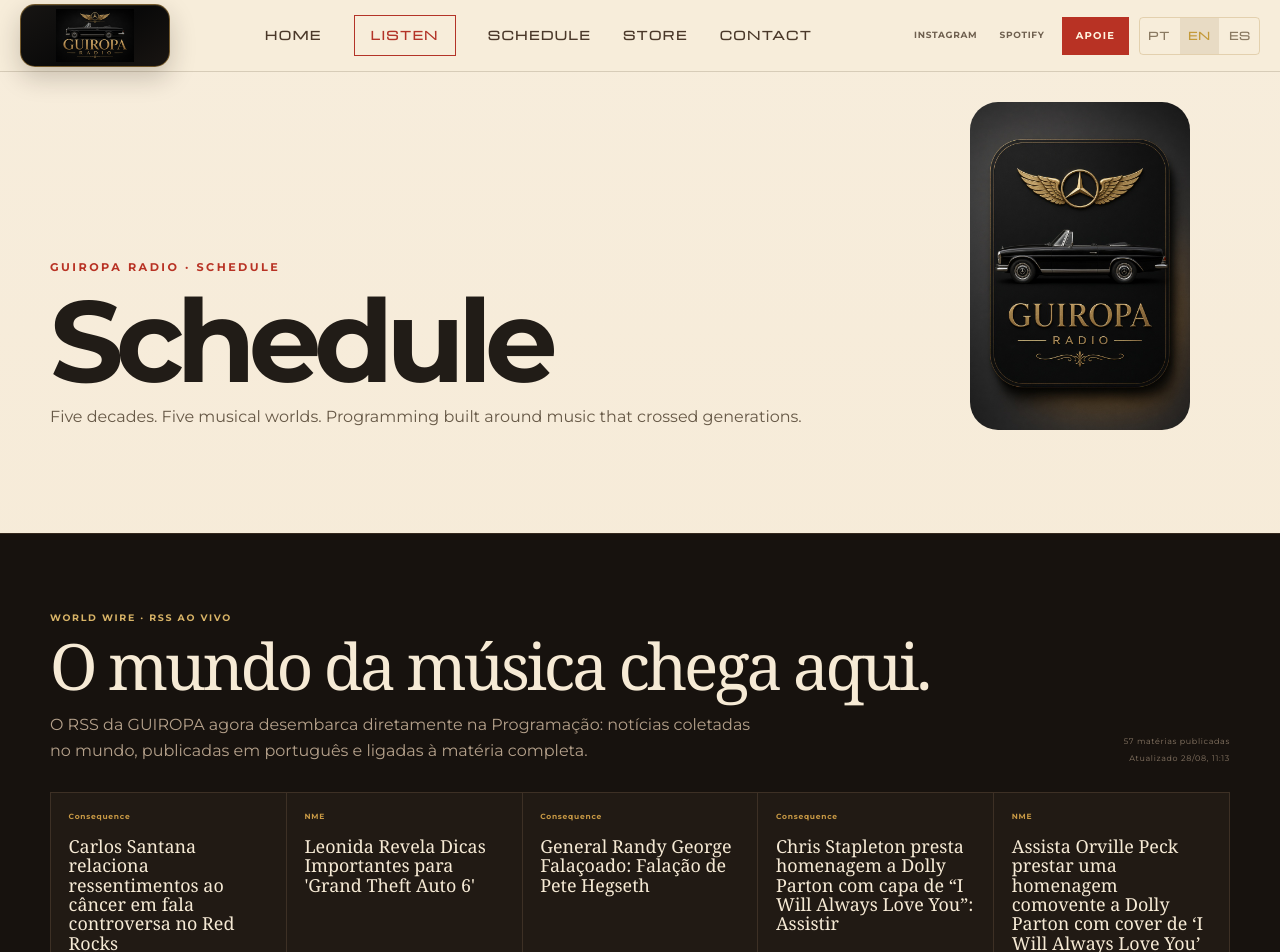
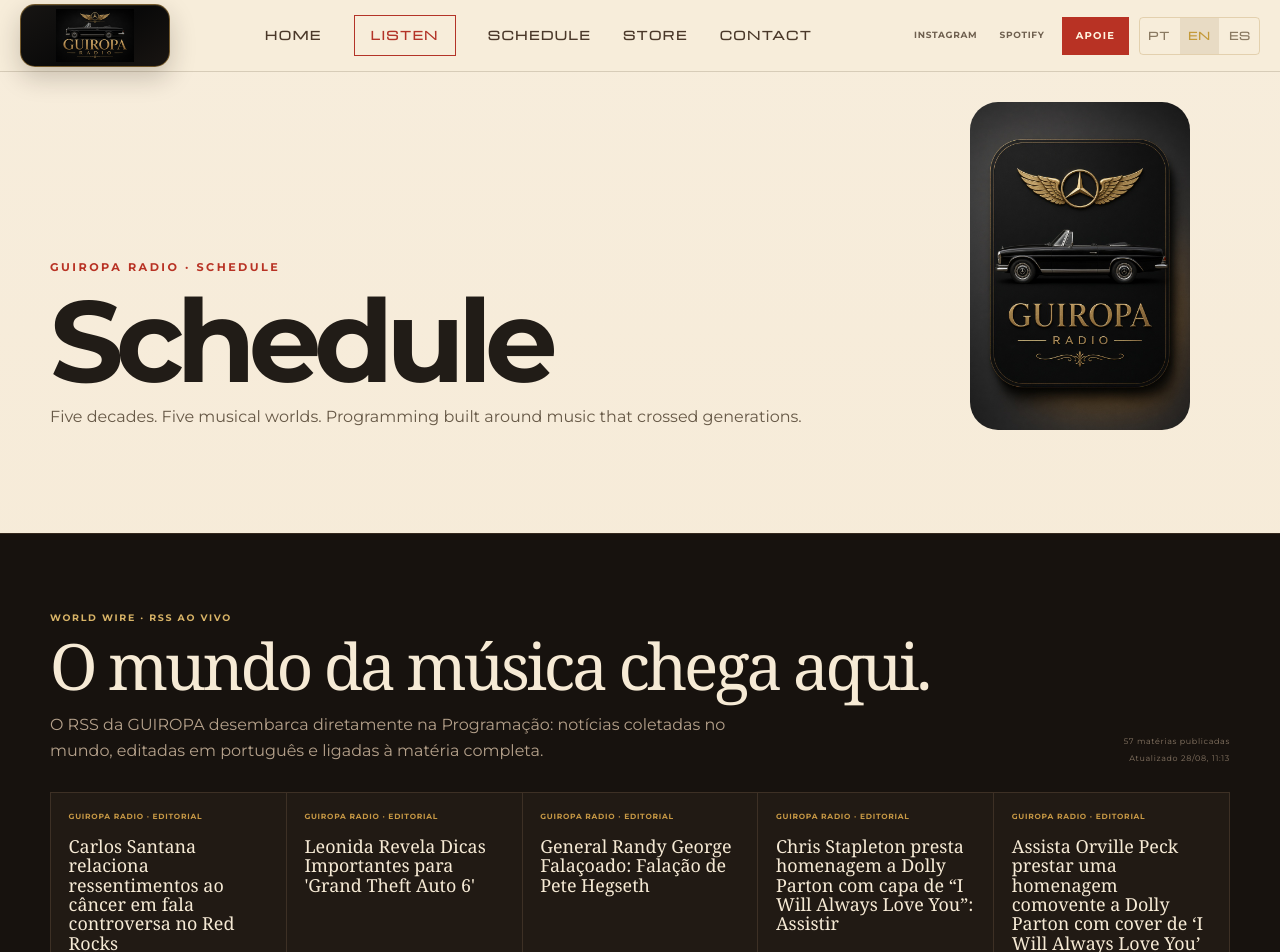
Before and after one commit to 7-Seas-Global-and-Hafen-Consolidators/guiropa-systems, a React (Vite) app in the folder client/: page /schedule in a window 1280 px wide. Shown: the top 952 px of the page. Built offline with nearby package versions, Linux system fonts and the light colour scheme.

Commit message:
Stop exposing RSS source names in programming cards

```diff
--- a/client/src/components/ScheduleNewsFeed.jsx
+++ b/client/src/components/ScheduleNewsFeed.jsx
@@ -18,6 +18,7 @@ function isReady(item) {
   return Boolean(
     item?.editorialStatus === "ready" &&
       item?.titlePt &&
+      item?.excerptPt &&
       Array.isArray(item?.bodyPt) &&
       item.bodyPt.length >= 4,
   );
@@ -68,8 +69,8 @@ export default function ScheduleNewsFeed() {
             <span className="schedule-wire__eye">WORLD WIRE · RSS AO VIVO</span>
             <h2>O mundo da música chega aqui.</h2>
             <p>
-              O RSS da GUIROPA agora desembarca diretamente na Programação: notícias
-              coletadas no mundo, publicadas em português e ligadas à matéria completa.
+              O RSS da GUIROPA desembarca diretamente na Programação: notícias
+              coletadas no mundo, editadas em português e ligadas à matéria completa.
             </p>
           </div>
           <div className="schedule-wire__meta">
@@ -87,7 +88,7 @@ export default function ScheduleNewsFeed() {
                 key={item.id}
               >
                 <span className="schedule-wire__source">
-                  {item.source || "GUIROPA WORLD WIRE"}
+                  GUIROPA RADIO · EDITORIAL
                 </span>
                 <strong>{item.titlePt}</strong>
                 <span className="schedule-wire__foot">
@@ -101,7 +102,7 @@ export default function ScheduleNewsFeed() {
           <div className="schedule-wire__empty" role="status">
             {failed
               ? "O sinal RSS não respondeu nesta tentativa. A Programação continua disponível e o feed será tentado novamente no próximo acesso."
-              : "Carregando as matérias publicadas pelo World Wire…"}
+              : "Carregando as matérias editoriais em português…"}
           </div>
         )}
 
```
